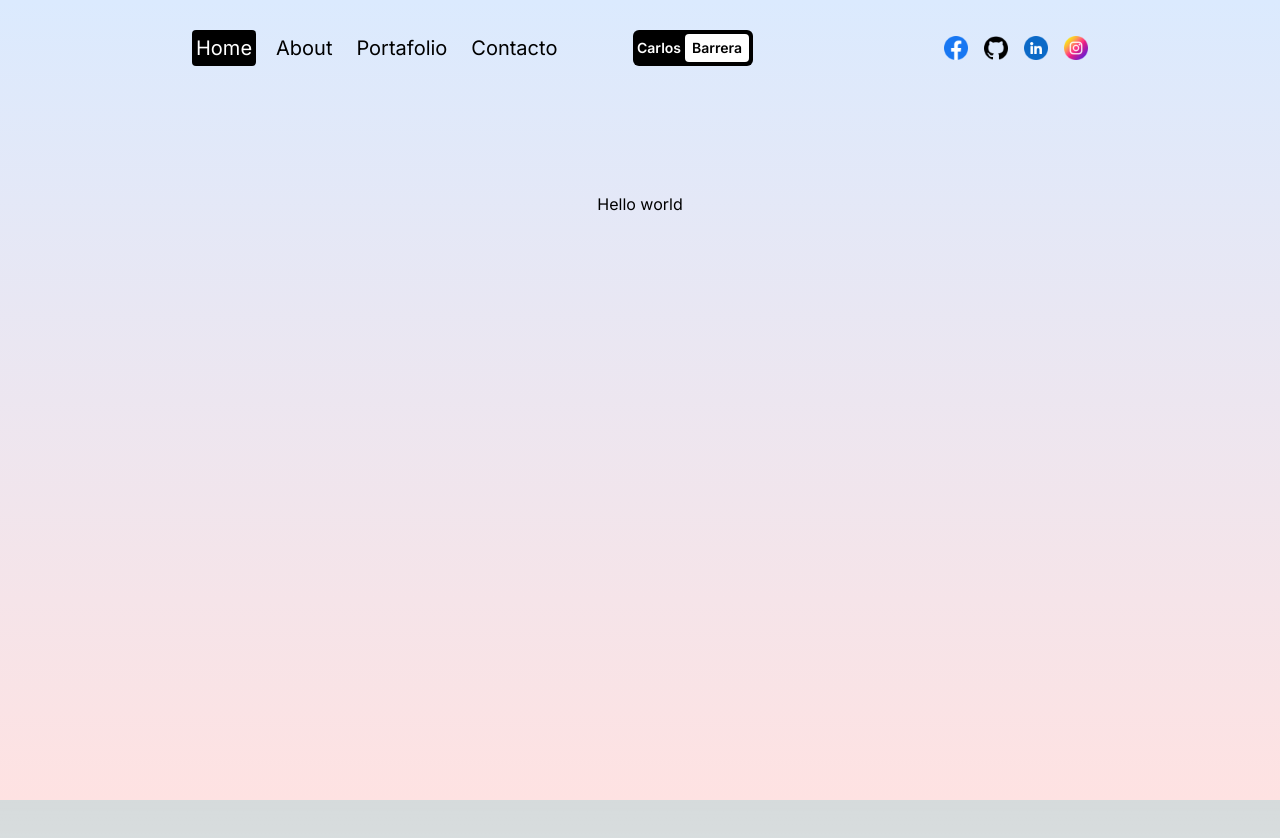
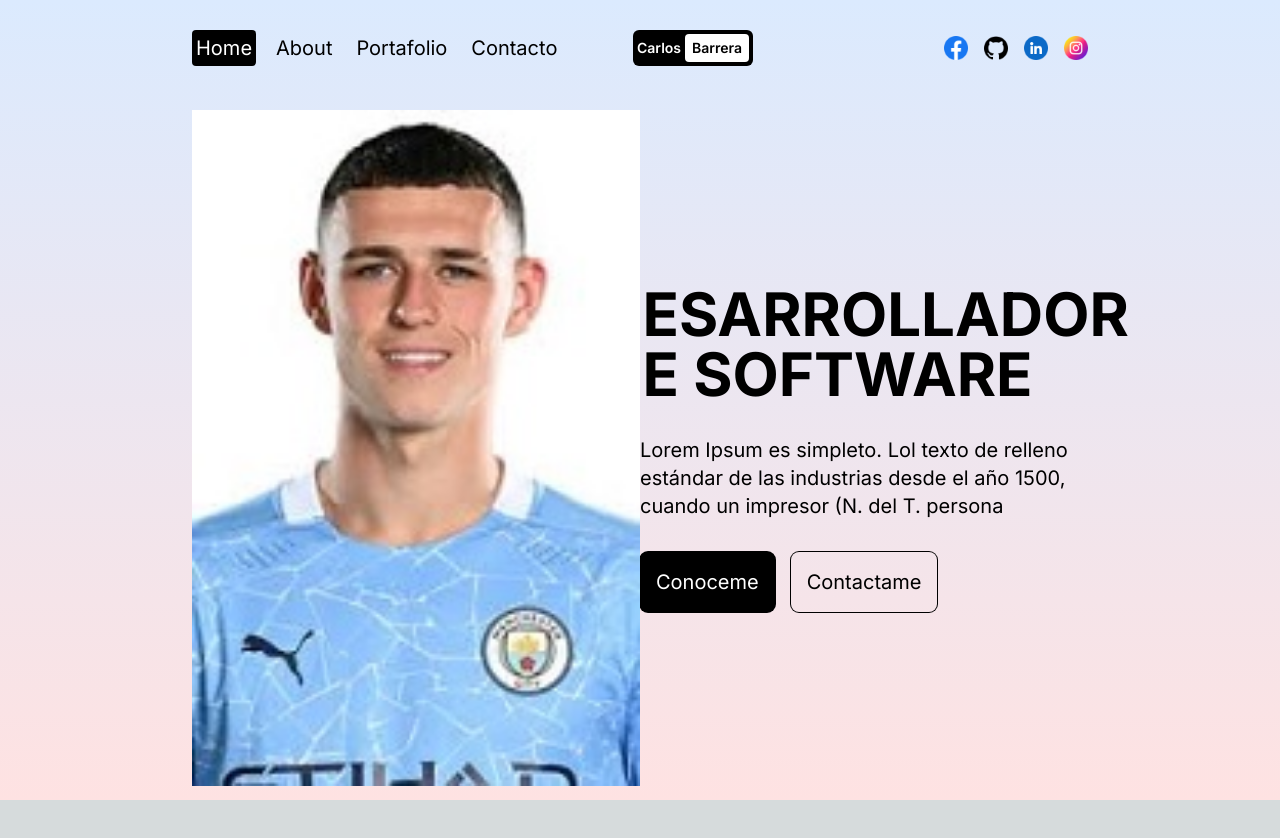
Before and after one commit to carlosbarreraacuna/PortafolioNext, a Next.js app: page / in a window 1280 px wide. Shown: the top 838 px of the page. After the commit the page ends 800 px from the top, so only its background shows below. Built offline with nearby package versions, Linux system fonts and the light colour scheme.

Commit message:
Creacion de la estructura de el home principal (perfil, titulo, descripcion)

```diff
--- a/src/app/layout.js
+++ b/src/app/layout.js
@@ -18,7 +18,7 @@ export default function RootLayout({ children }) {
         <div className="h-24">
           <Navbar />
           </div>
-          <div className="h-[calc(100vh - 6rem)]">{children}</div>
+          <div className="h-[calc(100vh-6rem)]">{children}</div>
         </div>
       </body>
     </html>
--- a/src/app/page.js
+++ b/src/app/page.js
@@ -1,8 +1,31 @@
+import Image from "next/image";
+// export default function Home() {
+//   return (
+//     <main className="flex flex-col items-center justify-between min-h-screen p-24">
+//       Hello world
+//     </main>
+//   );
+// }
 
-export default function Home() {
-  return (
-    <main className="flex flex-col items-center justify-between min-h-screen p-24">
-      Hello world
-    </main>
-  );
+const Home = () => {
+  return <div className="flex flex-col h-full px-4 text-xl lg:flex-row sm:px-8 md:px-12 lg:px-20 xl:px-48">
+  {/* IMAGE CONTAINER */ }
+  <div className="relative h-1/2 lg:h-full lg:w-1/2">
+    <Image src="/imagen.jpg" alt="" fill className="object-contain"/>
+  </div>
+  {/* TEXT CONTAINER */ }
+  <div className="flex flex-col items-center justify-center gap-8 lg:h-full lg:w-1/2 h-1/2">
+    {/* TITULO */ }
+    <hi className="text-4xl font-bold text-black md:text-6xl">DESARROLLADOR DE SOFTWARE</hi>
+    {/* DESCRIPCION */ }
+    <p className="text-black md:text-xl">Lorem Ipsum es simpleto. Lol texto de relleno estándar de las industrias desde el año 1500, cuando un impresor (N. del T. persona</p>
+     {/* BOTONES */ }
+    <div className="flex w-full gap-4">
+      <button className="p-4 text-white bg-black rounded-lg ring-1 ring-black">Conoceme</button>
+      <button className="p-4 rounded-lg ring-1 ring-black">Contactame</button>
+    </div>
+  </div>
+  </div>
 }
+
+export default Home ;
```
Also changed, not shown: public/image.png (added), public/imagen.jpg (added).
